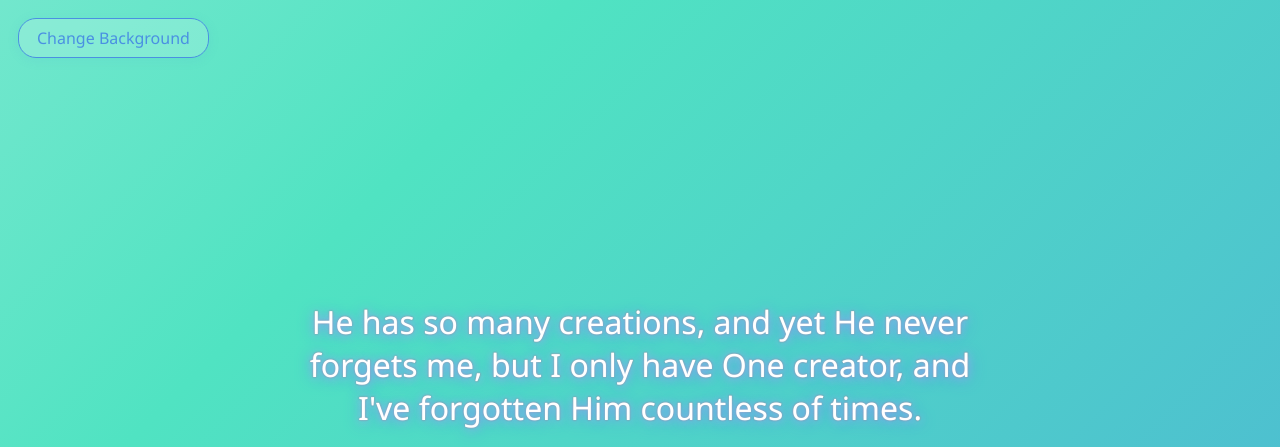
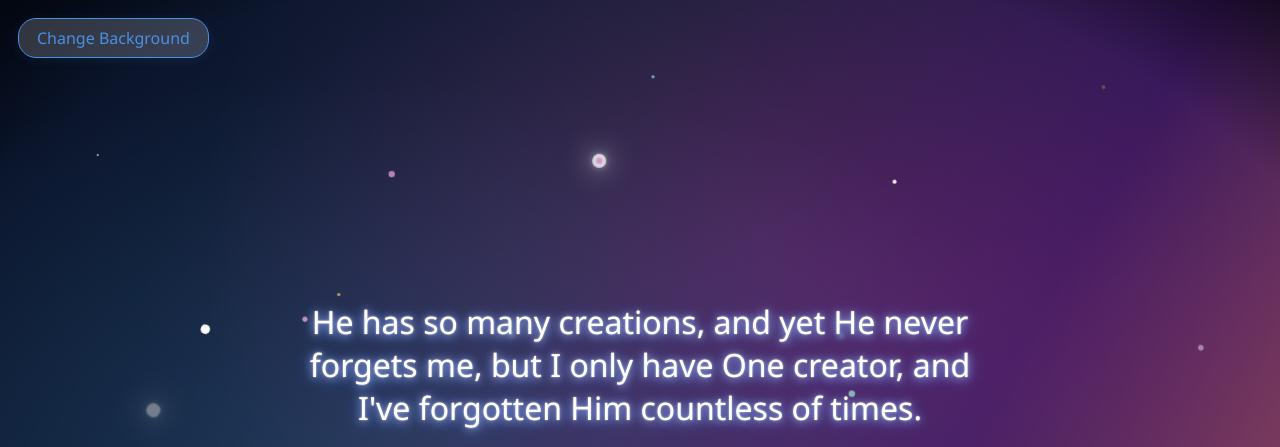
Before and after one commit to tahatariq19/MuslimLuminaries, a plain HTML site: page index.html in a window 1280 px wide. Shown: the top 447 px of the page. Drawn offline with Linux system fonts and the light colour scheme.

Commit message:
Update default background

```diff
--- a/index.html
+++ b/index.html
@@ -9,7 +9,7 @@
   <link rel="stylesheet" href="css/cosmic_particles.css">
   <link rel="stylesheet" href="css/nebula_particles.css">
 </head>
-<body class="bg-wavy-gradient">
+<body class="bg-nebula-particles">
   <button id="bg-toggle" title="Switch background">Change Background</button>
   <div class="container">
     <div id="quotes-list"></div>
--- a/js/app.js
+++ b/js/app.js
@@ -38,7 +38,7 @@ window.addEventListener('DOMContentLoaded', () => {
 
   // Multi-background toggle logic
   // List of available backgrounds (add more as you create them)
-  const backgrounds = ['bg-wavy-gradient', 'bg-cosmic-particles', 'bg-nebula-particles'];
+  const backgrounds = ['bg-nebula-particles', 'bg-wavy-gradient', 'bg-cosmic-particles'];
   let currentBg = 0;
 
   const bgToggle = document.getElementById('bg-toggle');
```
